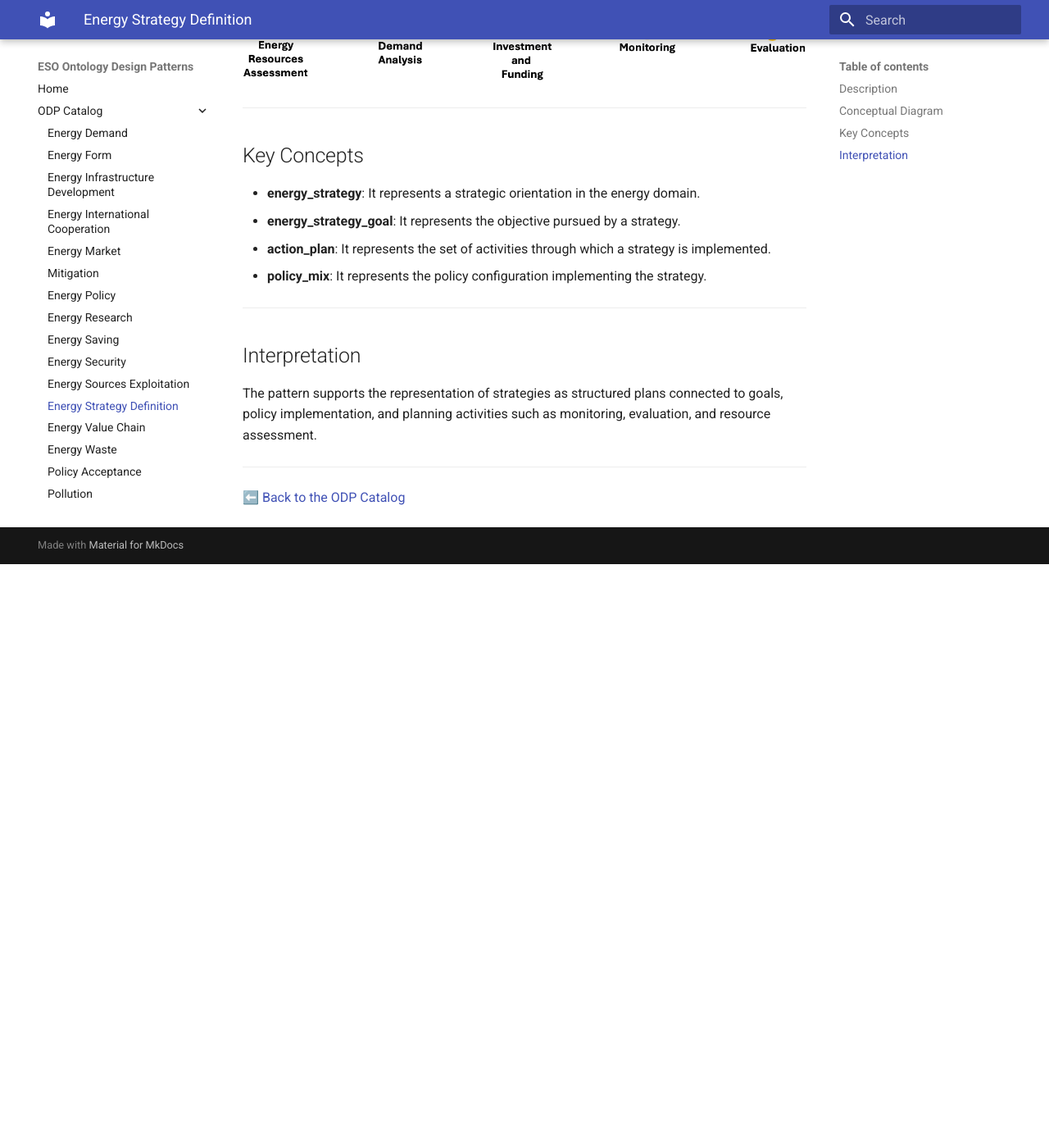
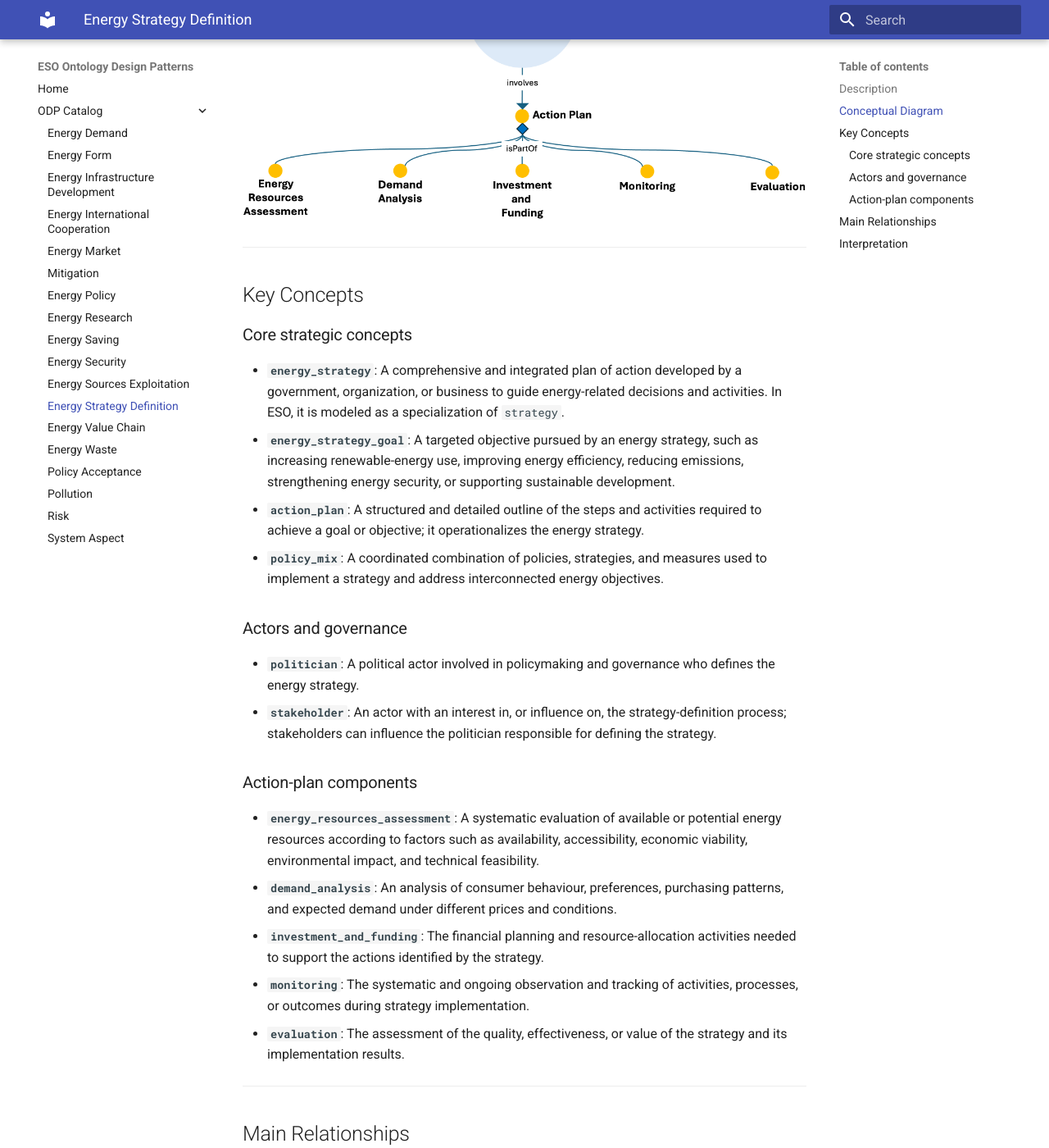
Before and after one commit to AntonioDeNicola/eso-odp-site, an MkDocs documentation site: the page built from docs/odp/energy-strategy-definition.md, in a window 1280 px wide and 1400 px high, scrolled down 770 px. Shown: the whole window at 82% size. Built offline with MkDocs 1.6.1 and Material for MkDocs 9.7.7, drawn with Linux system fonts in a browser that asks for light colours; before the commit the page ends 1458 px from its top, so only the background shows below that; some of the changed text lies outside the part shown.

Commit message:
Update energy-strategy-definition.md

```diff
--- a/docs/odp/energy-strategy-definition.md
+++ b/docs/odp/energy-strategy-definition.md
@@ -1,9 +1,12 @@
 # Energy Strategy Definition ODP
 
 ## Description
-The Energy Strategy Definition Ontology Design Pattern describes how energy strategies are formulated and linked to policy mixes, stakeholders, and implementation activities.
 
-This pattern provides a structured semantic representation that can be reused across the ESO catalog and linked to other patterns when modeling more complex energy-system dynamics.
+The Energy Strategy Definition Ontology Design Pattern represents an energy strategy as a comprehensive and integrated plan of action that guides energy-related decisions and activities. It connects the strategy to the goal it aims to achieve, the action plan through which it is operationalized, and the policy mix that implements it.
+
+The pattern also captures the governance dimension of strategy formulation. A politician defines the energy strategy and may be influenced by stakeholders, while the strategy brings together analytical, financial, monitoring, and evaluation activities within an action plan.
+
+By linking strategic goals, political actors, policy instruments, resource assessment, demand analysis, investment, monitoring, and evaluation, the pattern supports a structured representation of how an energy strategy is formulated, implemented, and reviewed.
 
 ---
 
@@ -14,16 +17,51 @@ This pattern provides a structured semantic representation that can be reused ac
 
 ## Key Concepts
 
-- **energy_strategy**: It represents a strategic orientation in the energy domain.
-- **energy_strategy_goal**: It represents the objective pursued by a strategy.
-- **action_plan**: It represents the set of activities through which a strategy is implemented.
-- **policy_mix**: It represents the policy configuration implementing the strategy.
+### Core strategic concepts
+
+- **`energy_strategy`**: A comprehensive and integrated plan of action developed by a government, organization, or business to guide energy-related decisions and activities. In ESO, it is modeled as a specialization of `strategy`.
+- **`energy_strategy_goal`**: A targeted objective pursued by an energy strategy, such as increasing renewable-energy use, improving energy efficiency, reducing emissions, strengthening energy security, or supporting sustainable development.
+- **`action_plan`**: A structured and detailed outline of the steps and activities required to achieve a goal or objective; it operationalizes the energy strategy.
+- **`policy_mix`**: A coordinated combination of policies, strategies, and measures used to implement a strategy and address interconnected energy objectives.
+
+### Actors and governance
+
+- **`politician`**: A political actor involved in policymaking and governance who defines the energy strategy.
+- **`stakeholder`**: An actor with an interest in, or influence on, the strategy-definition process; stakeholders can influence the politician responsible for defining the strategy.
+
+### Action-plan components
+
+- **`energy_resources_assessment`**: A systematic evaluation of available or potential energy resources according to factors such as availability, accessibility, economic viability, environmental impact, and technical feasibility.
+- **`demand_analysis`**: An analysis of consumer behaviour, preferences, purchasing patterns, and expected demand under different prices and conditions.
+- **`investment_and_funding`**: The financial planning and resource-allocation activities needed to support the actions identified by the strategy.
+- **`monitoring`**: The systematic and ongoing observation and tracking of activities, processes, or outcomes during strategy implementation.
+- **`evaluation`**: The assessment of the quality, effectiveness, or value of the strategy and its implementation results.
+
+---
+
+## Main Relationships
+
+| Source concept | Relationship | Target concept |
+|---|---|---|
+| `energy_strategy` | `aimsAt` | `energy_strategy_goal` |
+| `energy_strategy` | `involves` | `action_plan` |
+| `policy_mix` | `implements` | `energy_strategy` |
+| `politician` | `defines` | `energy_strategy` |
+| `stakeholder` | `influences` | `politician` |
+| `energy_resources_assessment` | `isPartOf` | `action_plan` |
+| `demand_analysis` | `isPartOf` | `action_plan` |
+| `investment_and_funding` | `isPartOf` | `action_plan` |
+| `monitoring` | `isPartOf` | `action_plan` |
+| `evaluation` | `isPartOf` | `action_plan` |
 
 ---
 
 ## Interpretation
-The pattern supports the representation of strategies as structured plans connected to goals, policy implementation, and planning activities such as monitoring, evaluation, and resource assessment.
 
----
+The pattern combines three complementary perspectives. First, it represents the strategic direction through the relationship between an energy strategy and its goal. Second, it captures the governance process in which stakeholders influence politicians and politicians define strategies. Third, it describes implementation through a policy mix and an action plan composed of assessment, analysis, financing, monitoring, and evaluation activities.
+
+This structure makes the pattern suitable for competency questions concerning who defines and influences an energy strategy, which goal the strategy pursues, how the strategy is implemented, and which activities form part of its action plan.
+
+> **Modeling note:** In ESO version 1.05, the formal OWL axioms explicitly model `energy_strategy aimsAt energy_strategy_goal`, `energy_strategy involves action_plan`, `politician defines energy_strategy`, and the participation of `energy_resources_assessment`, `demand_analysis`, `monitoring`, and `evaluation` in the action plan. The ontology states more generally that `policy_mix implements strategy`; because `energy_strategy` is a subclass of `strategy`, the diagram specializes this relationship to energy strategy.
 
 ⬅️ [Back to the ODP Catalog](./)
```
